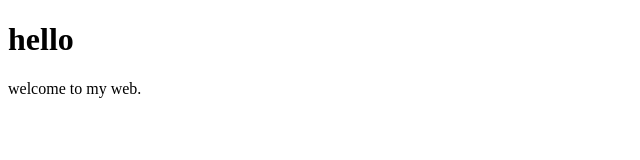
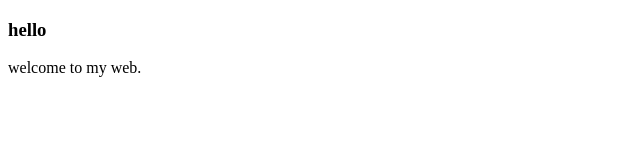
Before and after one commit to veresagoston/theproweboldal, a plain HTML site: page index.html in a window 1280 px wide. Shown: the whole page, without its empty margins (0-640 px from the left). Drawn offline with Linux system fonts and the light colour scheme.

Commit message:
Update index.html

```diff
--- a/index.html
+++ b/index.html
@@ -5,7 +5,7 @@
 </head>
 <body>
 
-<h1>hello</h1>
+<h3>hello</h3>
 <p>welcome to my web.</p>
 
 </body>
```
